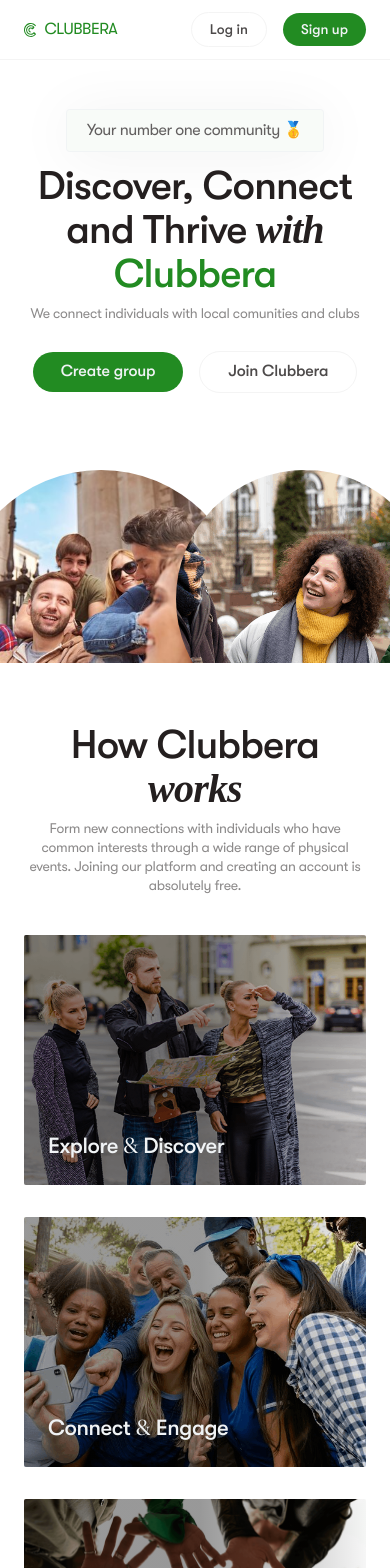
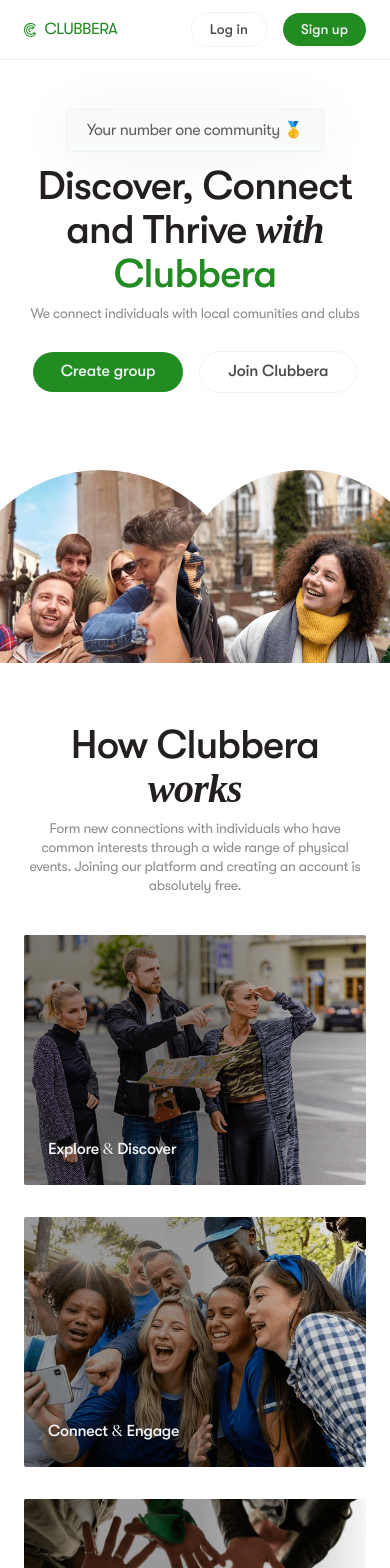
Before and after one commit to opeodedeyi/clubbera-final, a Next.js app: page / in a window 390 px wide. Shown: the top 1568 px of the page. Built offline with nearby package versions, Linux system fonts and the light colour scheme; a web font is replaced by a local one.

Commit message:
fixed card font size

```diff
--- a/src/app/style/homepage.css
+++ b/src/app/style/homepage.css
@@ -518,9 +518,23 @@
 
     .homepage-type-group-card {
         padding: 16px;
-        width: 230px;
+        width: 215px;
         height: 250px;
     }
+
+    /* card and card container */
+    .homepage-work-card-title {
+        font-size: 16px;
+        font-weight: 500;
+        letter-spacing: -0.32px;
+    }
+
+    .homepage-work-card-text {
+        font-size: 14px;
+        font-weight: 400;
+        letter-spacing: -0.28px;
+    }
+    /* card and card container end */
 }
 
 @keyframes scrolling {
```
